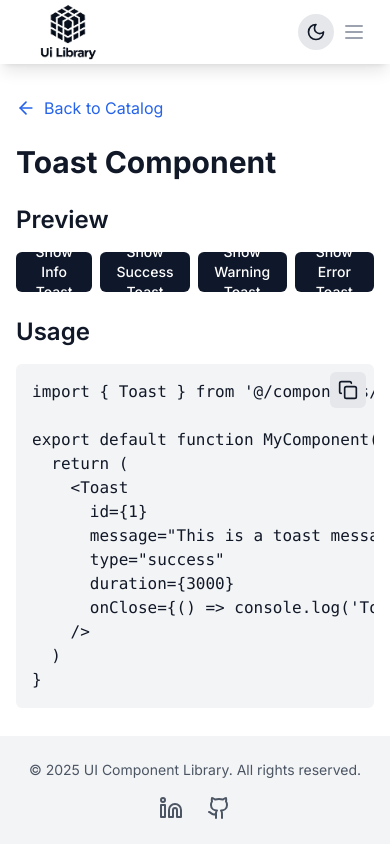
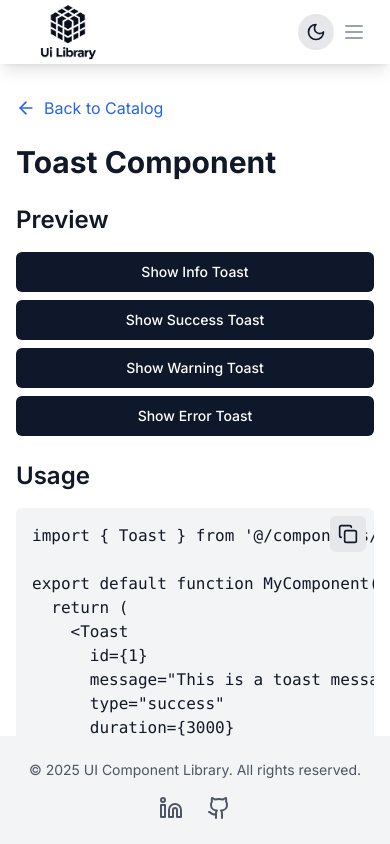
Before and after one commit to Florence-Martin/UI-Library, a Next.js app: page /catalog/toast in a window 390 px wide. Shown: the top 844 px of the page. Built offline with nearby package versions, Linux system fonts and the light colour scheme.

Commit message:
feat: repositioning toats in mobile mode

```diff
--- a/app/catalog/toast/page.tsx
+++ b/app/catalog/toast/page.tsx
@@ -106,7 +106,7 @@
       {/* Section Preview */}
       <section>
         <h2 className="text-2xl font-semibold mb-4">Preview</h2>
-        <div className="flex space-x-2">
+        <div className="flex flex-col space-y-2 sm:flex-row sm:space-x-2 sm:space-y-0">
           <Button onClick={() => addToast("info")}>Show Info Toast</Button>
           <Button onClick={() => addToast("success")}>
             Show Success Toast
```
